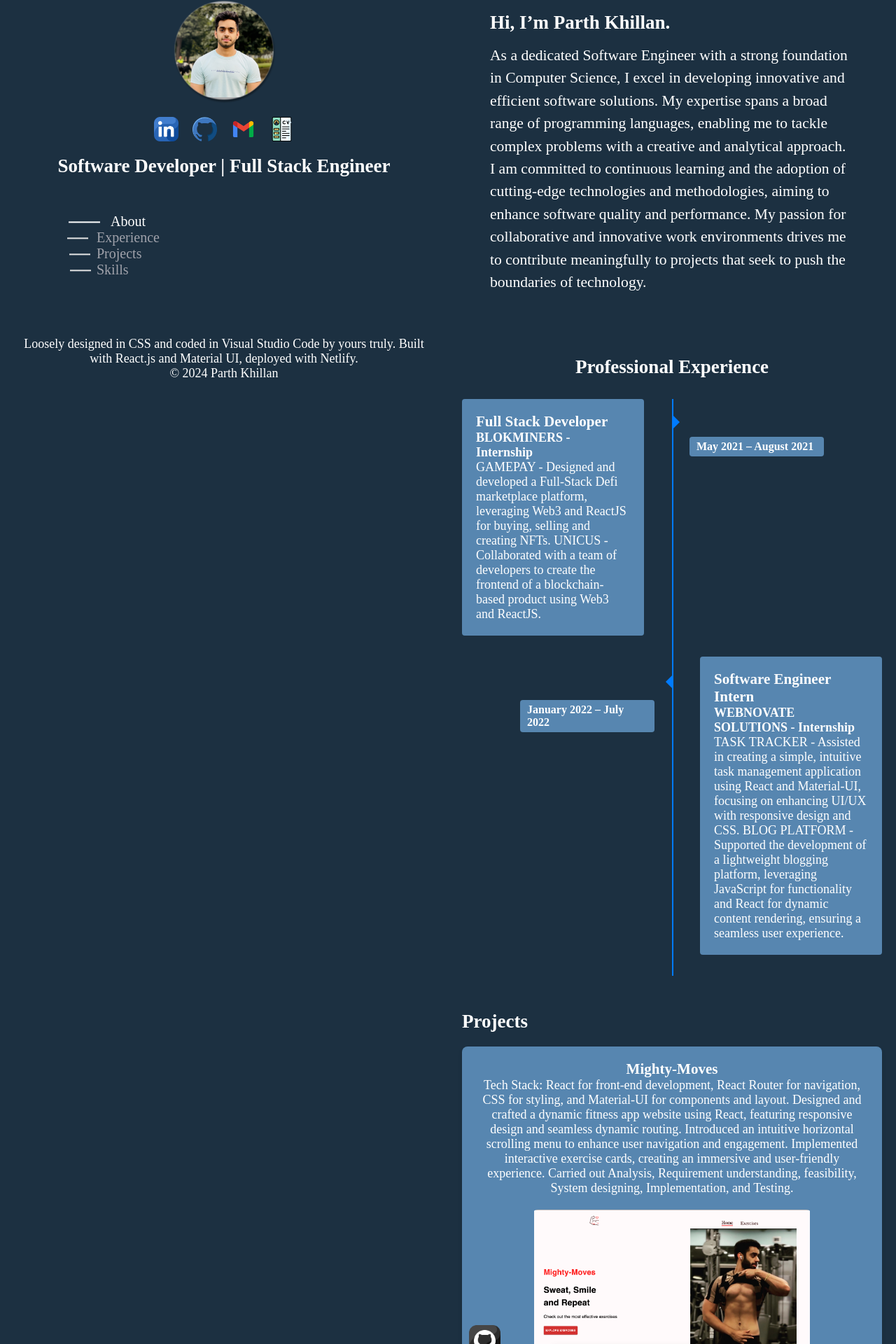
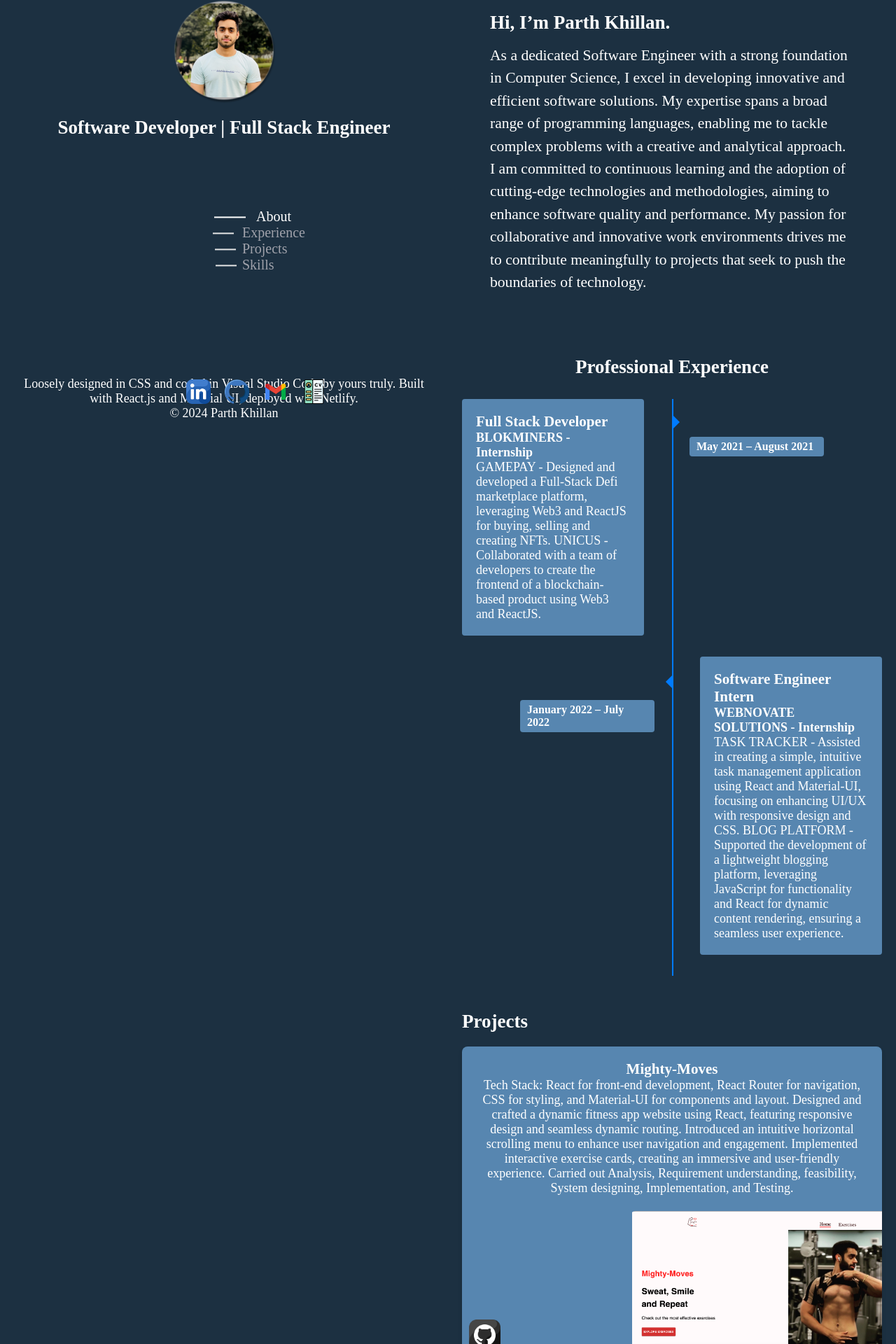
Before and after one commit to pkhillan04/portfolio, a React (Create React App) app: page / in a window 1280 px wide. Shown: the part 43-1963 px from the top of the page at 70% size. Built offline with nearby package versions, Linux system fonts and the light colour scheme.

Commit message:
Added new transitions

```diff
--- a/src/App.css
+++ b/src/App.css
@@ -26,7 +26,7 @@ body {
 .static-half {
   height: 100vh;
   position: fixed;
-  overflow-y: auto;
+  overflow-y: hidden;
   text-align: center;
 }
 
@@ -197,30 +197,48 @@ body {
 .project-card {
   display: flex;
   position: relative;
-  flex-direction: column; /* Stack items vertically */
-  align-items: center; /* Center items horizontally */
-  text-align: center; /* Ensure text is centered */
-  margin: 20px 0; /* Add some margin for spacing */
+  flex-direction: column;
+  /* Stack items vertically */
+  align-items: center;
+  /* Center items horizontally */
+  text-align: center;
+  /* Ensure text is centered */
+  margin: 20px 0;
+  /* Add some margin for spacing */
   background-color: #5786b0;
   transition: transform 0.3s ease-in-out;
   border-radius: 8px;
   box-shadow: 0 4px 6px rgba(0, 0, 0, 0.1);
   margin-bottom: 20px;
   padding: 20px;
+  overflow: hidden;
 }
 
 .project-card:hover {
   transform: scale(1.05);
 }
 
+.project-card .project-image {
+  transition: transform 0.5s ease;
+}
+
+.project-card:hover .project-image {
+  transform: translateX(-43%);
+}
+
 .project-details {
-  margin-bottom: 20px; /* Add space between details and image */
+  margin-bottom: 20px;
+  /* Add space between details and image */
 }
 
 .project-card img {
+  position: absolute;
   width: 400px;
   height: 200px;
   object-fit: contain;
+  bottom: 10px;
+  /* Adjust as needed */
+  right: -40px;
   transform-origin: right center;
   outline: none;
   border-radius: 8px;
@@ -228,9 +246,15 @@ body {
   margin-right: 0%;
 }
 
+.project-card .project-details {
+  padding-bottom: 12rem;
+}
+
 .project-image {
-  max-width: 100%; /* Ensure the image is responsive */
-  height: auto; /* Maintain aspect ratio */
+  max-width: 100%;
+  /* Ensure the image is responsive */
+  height: auto;
+  /* Maintain aspect ratio */
 }
 
 .image {
@@ -246,22 +270,19 @@ body {
   transform: translateX(10%) translateY(7%);
 }
 
-.project-card img {
-  transition: transform 0.5s ease; /* Adjust time as needed */
-}
-
-.project-card img:hover {
-  transform: rotate(-2deg) translateX(4%);
-  /* Rotate and move image towards left */
-}
-
 /* Additional class for GitHub icons */
 .icons {
   position: absolute;
-  bottom: 10px; /* Adjust as needed */
+  bottom: 10px;
+  /* Adjust as needed */
   left: 10px;
   width: 45px !important;
   height: auto !important;
+  transition: transform 0.3s ease;
+}
+
+.icons:hover {
+  transform: rotate(-2deg) translateX(4%);
 }
 
 .github-btn {
@@ -278,7 +299,7 @@ body {
 
 footer {
   text-align: center;
-  padding: 4rem 0;
+  padding: 8rem 0;
 }
 
 @media (max-width: 768px) {
@@ -338,6 +359,9 @@ footer {
   align-items: center;
   justify-content: center;
   margin-bottom: 15px;
+  position: absolute;
+  bottom: 10rem;
+  left: 16rem;
 }
 
 .container-1 .icon,
@@ -364,7 +388,8 @@ nav {
   flex-direction: column;
   justify-content: center;
   align-items: flex-start;
-  margin-left: 3rem;
+  margin-left: 16rem;
+  margin-top: 5rem;
 }
 
 nav a {
--- a/src/App.js
+++ b/src/App.js
@@ -84,7 +84,7 @@ function App() {
               <img src={resume} alt="Resume" className="icon" />
             </a>
           </div>
-          <h2>Software Developer | Full Stack Engineer </h2>
+          <h2 className='head'>Software Developer | Full Stack Engineer </h2>
         </section>
         <nav>
           <a
```
